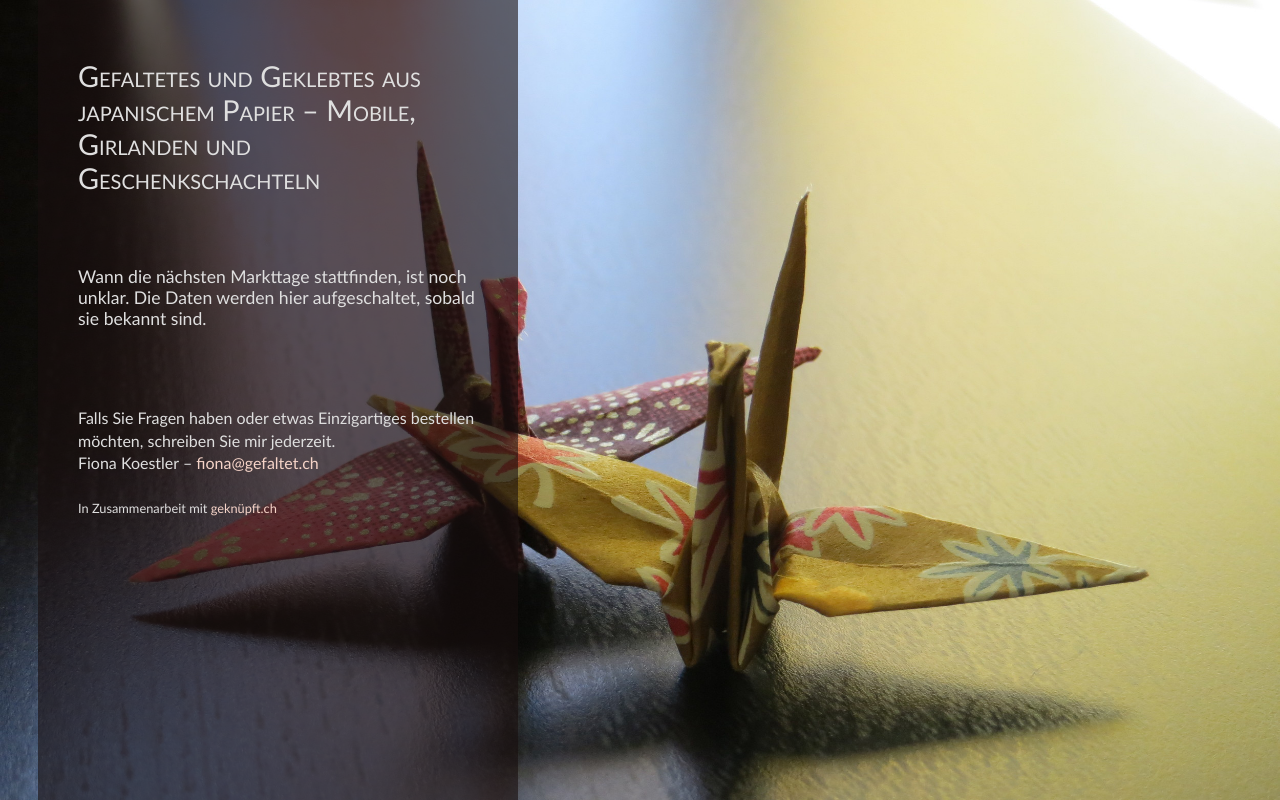
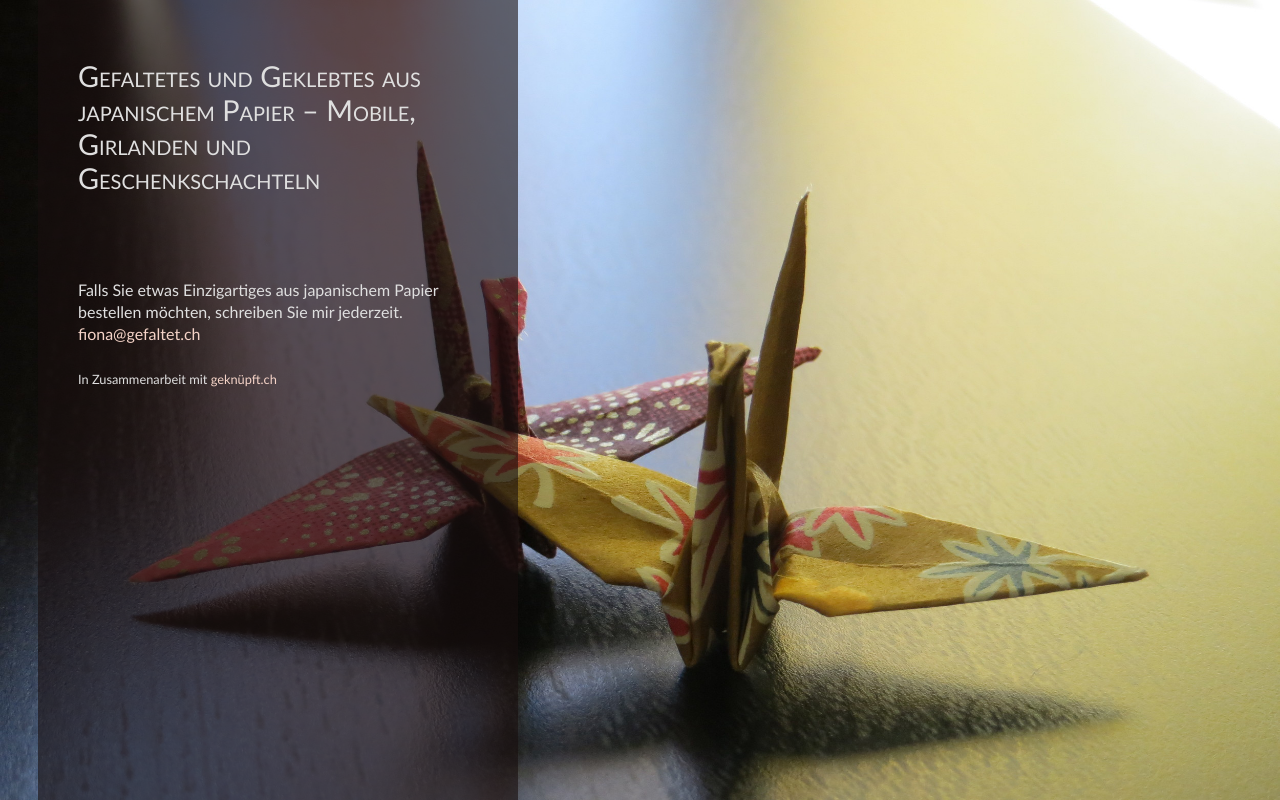
Before and after one commit to geknuepft/gefaltet-static, a plain HTML site: page index.html in a window 1280 px wide. Drawn offline with Linux system fonts and the light colour scheme.

Commit message:
Update index.html

```diff
--- a/index.html
+++ b/index.html
@@ -13,12 +13,11 @@
         <h1>
             Gefaltetes und Geklebtes aus japanischem Papier &ndash; Mobile, Girlanden und Geschenkschachteln
         </h1>
-        <h2>Wann die n&auml;chsten Markttage stattfinden, ist noch unklar. Die Daten werden hier aufgeschaltet, sobald sie bekannt sind.</h2>
     </div>
     <div id="contact">
         <p>
-            Falls Sie Fragen haben oder etwas Einzigartiges bestellen m&ouml;chten, schreiben Sie mir jederzeit.<br/>
-            Fiona Koestler &ndash; <a href="mailto:fiona@gefaltet.ch">fiona@gefaltet.ch</a>
+            Falls Sie etwas Einzigartiges aus japanischem Papier bestellen m&ouml;chten, schreiben Sie mir jederzeit.<br/>
+            <a href="mailto:fiona@gefaltet.ch">fiona@gefaltet.ch</a>
         </p>
         <p class="coop">
             In Zusammenarbeit mit <a href="http://www.geknuepft.ch" target="_blank">gekn&uuml;pft.ch</a>
```
